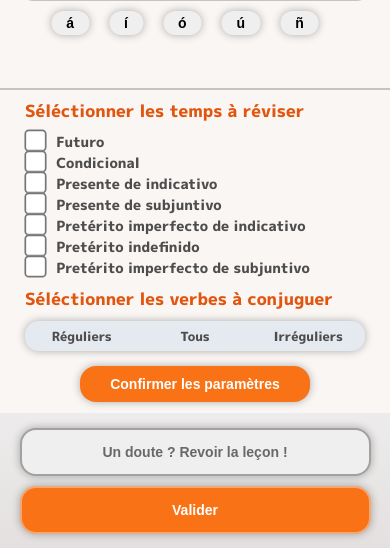
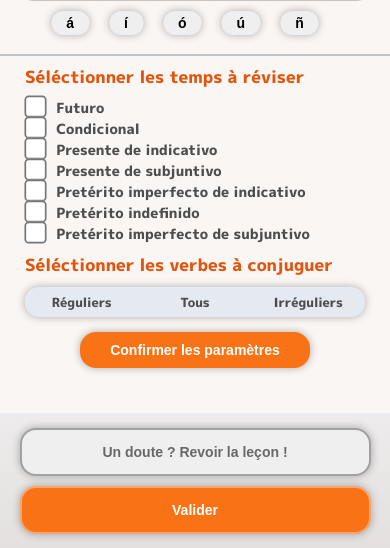
Before and after one commit to Tezay/conjug, a Flask app: page /es in a window 390 px wide. Shown: the part 296-844 px from the top of the page. Run offline with Flask 3, Linux system fonts and the light colour scheme; parts of the project's set-up code (start-up, migrations or seed data) failed here and were passed over.

Commit message:
UI update

```diff
--- a/conjugFR/static/css/exercice.css
+++ b/conjugFR/static/css/exercice.css
@@ -314,9 +314,11 @@
         height: 400px;
         width: 100%;
         padding: 0 25px;
+        padding-bottom: 230px;
+        margin-top: 250px;
         border-top: 2px solid #c5c4c4;
         border-right: none;
-        bottom: 60px;
+        overflow: auto;
     }
 
     .parameters-container h2 {
```
